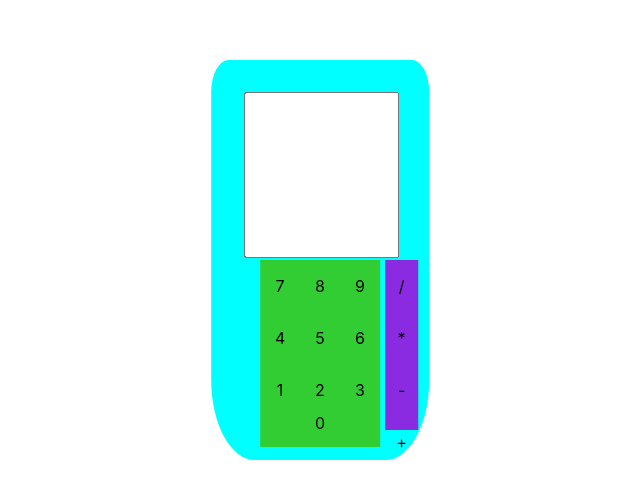
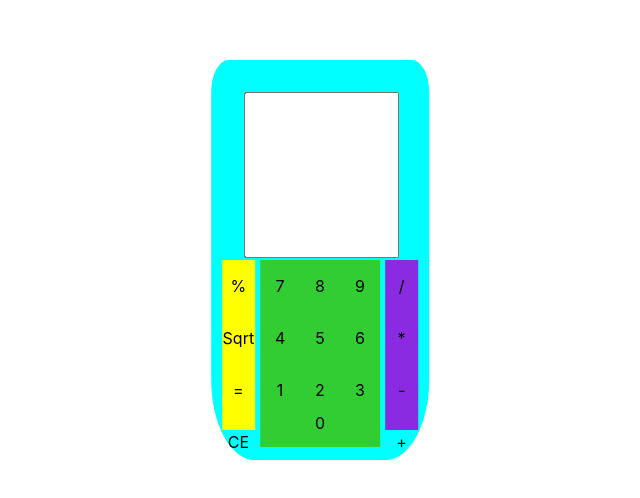
Before and after one commit to OfficialBenjaminCohen/calculator-project, a plain HTML site: page index.html in a window 1280 px wide. Shown: the part 140-638 px from the top of the page, without its empty margins (320-960 px from the left). Drawn offline with Linux system fonts and the light colour scheme.

Commit message:
CALCULATOR
Add moreOperator div grid left of num pad.
	Add modulo, sqrt, =, and clear divs.
Add functionality to equals div.
	Add functionality to clear div.
Need to find a better way to evaluate text.value

```diff
--- a/css/style.css
+++ b/css/style.css
@@ -115,7 +115,38 @@
   top: 50%;
 }
 
+.other-grid {
+  height: 42.5%;
+  width: 15%;
+  position: absolute;
+  display: grid;
+  grid-template-columns: 1fr;
+  grid-template-rows: 1fr 1fr 1fr 1fr;
+  left: 5%;
+  top: 50%;
+  background-color: yellow;
 
+}
+
+.equals__sign {
+  height: 100%;
+  width: 100%;
+  display: flex;
+  align-items: center;
+  justify-content: center;
+  font-size: 1em;
+  font-family: -apple-system, BlinkMacSystemFont, 'Segoe UI', Roboto, Oxygen, Ubuntu, Cantarell, 'Open Sans', 'Helvetica Neue', sans-serif;
+}
+
+.clear__sign {
+  height: 100%;
+  width: 100%;
+  display: flex;
+  align-items: center;
+  justify-content: center;
+  font-size: 1em;
+  font-family: -apple-system, BlinkMacSystemFont, 'Segoe UI', Roboto, Oxygen, Ubuntu, Cantarell, 'Open Sans', 'Helvetica Neue', sans-serif;
+}
 
 button,
 input,
--- a/index.html
+++ b/index.html
@@ -60,6 +60,21 @@
     </div>
   </div>
 
+  <div class="other-grid">
+    <div class="button__container">
+      <p class="button__number noselect">%</p>
+    </div>
+    <div class="button__container">
+      <p class="button__number noselect">Sqrt</p>
+    </div>
+    <div class="equals__sign equals__select">
+      <p class="noselect equals__select">=</p>
+    </div>
+    <div class="clear__sign clear__select">
+      <p class="noselect clear__select">CE</p>
+    </div>
+  </div>
+
   <div id="zero-button" class="button__container noselect">
       <p class="button__number noselect">0</p>
   </div>
--- a/javascript/script.js
+++ b/javascript/script.js
@@ -1,5 +1,5 @@
 function add(num1, num2) {
-  return (num1 + num2);
+  return ((num1 * 1) + (num2 * 1));
 }
 
 function subtract(num1, num2) {
@@ -17,7 +17,9 @@ function divide(num1, num2) {
 
 
 
-function operate(operator, num1, num2) {
+function operate(operator,num1, num2) {
+
+
   if (operator === '+') {
     return add(num1, num2);
 
@@ -39,6 +41,11 @@ const NUMBER_PARAS = Array.from(document.querySelectorAll('.button__number'))
 
 const NUMBER_BUTTONS = Array.from(document.querySelectorAll('.button__container'));
 
+const EQUAL_SIGN = document.querySelector('div.equals__select');
+/* const EQUAL_TEXT = document.querySelector('p.equals__select') */
+
+const CLEAR_SIGN = document.querySelector('div.clear__select');
+/* const CLEAR_TEXT = document.querySelector('p.clear__select'); */
 
 
 NUMBER_BUTTONS.forEach(button => {
@@ -48,6 +55,7 @@ NUMBER_BUTTONS.forEach(button => {
 
 NUMBER_PARAS.forEach(para => {
   para.addEventListener('click', e => addTextForParas(e));
+
 })
 
 const addTextForParas = function(e) {
@@ -58,3 +66,28 @@ const addText = function(e) {
   const para = e.target.querySelector('p');
   text.value += para.textContent;
 }
+
+
+EQUAL_SIGN.addEventListener('click', e => {
+  /*Sets text input to the value of evaluate text.value */
+    /* console.log(evaluate(text.value)); */
+
+    text.value = (evaluate(text.value));
+
+})
+
+CLEAR_SIGN.addEventListener('click', () => {
+    clear();
+})
+
+
+const clear = function() {
+  text.value = '';
+}
+
+
+
+
+const evaluate = function (text) {
+
+}
```
